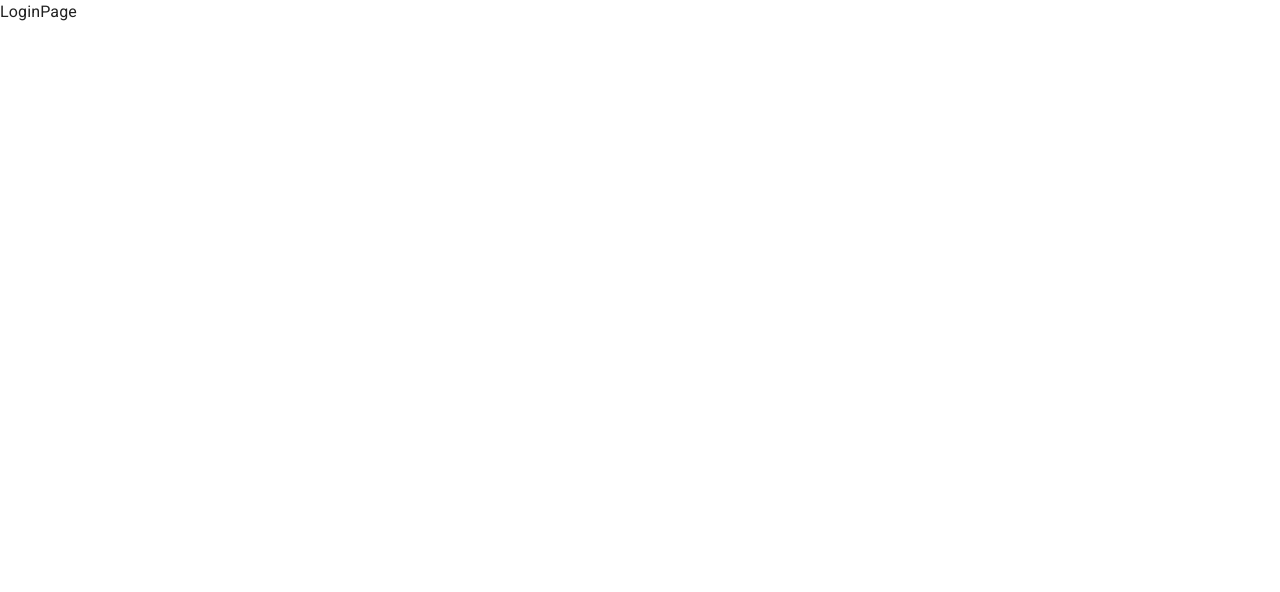
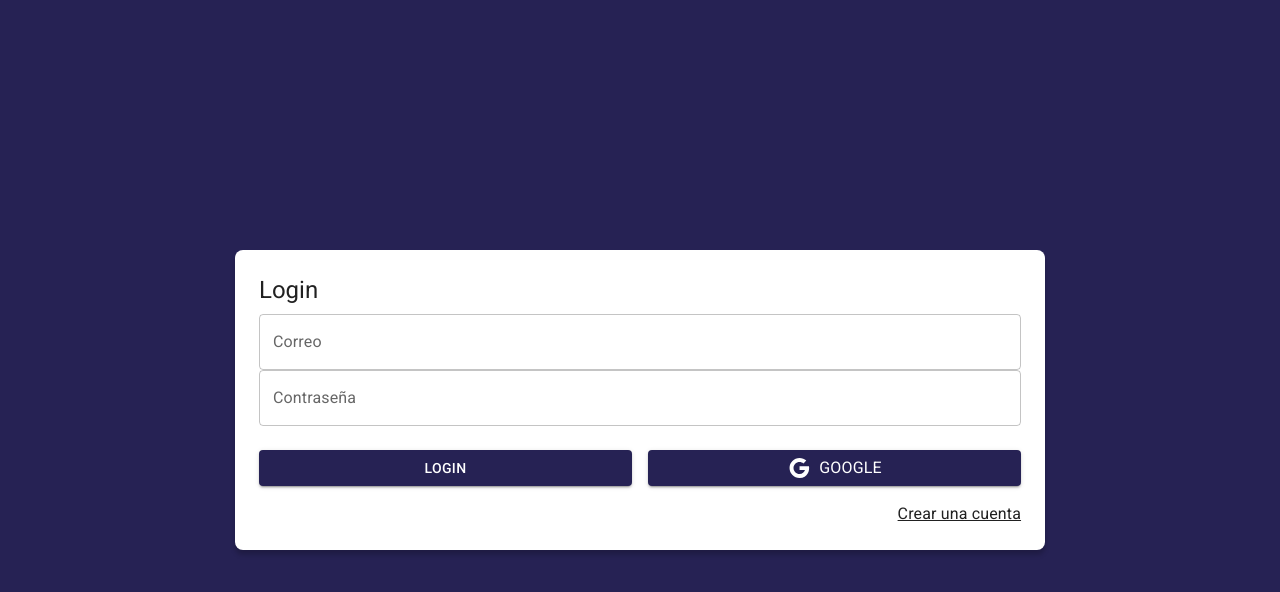
Before and after one commit to reagustin/JournalPage, a React (Vite) app: page /auth/login in a window 1280 px wide. Shown: the top 592 px of the page. Built offline with nearby package versions, Linux system fonts and the light colour scheme.

Commit message:
LoginPage

```diff
--- a/src/auth/pages/LoginPage.jsx
+++ b/src/auth/pages/LoginPage.jsx
@@ -1,6 +1,72 @@
+import { Link as RouterLink } from "react-router-dom";
+import { Button, Grid, Link, TextField, Typography } from "@mui/material"
+import { Google } from "@mui/icons-material"
+
+
 
 export const LoginPage = () => {
   return (
-    <div>LoginPage</div>
+    <Grid
+      container
+      spacing={0}
+      direction="column"
+      alignItems="center"
+      justifyContent="center"
+      sx={ {minHeight: '100vh', backgroundColor: 'primary.main', padding: 4} }
+    >
+      <Grid item
+        className='box-shadow'
+        xs={3}
+        sx={{ backgroundColor: 'white', padding: 3, borderRadius: 2}}
+      >
+        <Typography variant="h5" sx={{ mb: 1 }}>Login</Typography>
+
+        <form>
+          <Grid container>
+            <Grid item xs={ 12 } sc={{ mt: 2 }}>
+              <TextField
+                label="Correo"
+                type="email"
+                placeholder="correo@gmail.com"
+                fullWidth
+              />
+            </Grid>
+
+            <Grid item xs={ 12 } sc={{ mt: 2 }}>
+              <TextField
+                label="Contraseña"
+                type="password"
+                placeholder="Contraseña"
+                fullWidth
+              />
+            </Grid>
+
+            <Grid container spacing={ 2 } sx={{ mb: 2, mt: 1 }}>
+              <Grid item xs={12} sm={ 6 }>
+                <Button variant="contained" fullWidth>
+                  Login
+                </Button>
+              </Grid>
+              <Grid item xs={12} sm={ 6 }>
+                <Button variant="contained" fullWidth>
+                  <Google/>
+                    <Typography sx={ {ml: 1} } >Google</Typography>
+                </Button>
+              </Grid>
+            </Grid>
+
+            <Grid container direction="row" justifyContent="end">
+              <Link component={ RouterLink } color="inherit" to="/auth/register">
+                Crear una cuenta
+              </Link>
+            </Grid>
+
+
+          </Grid>
+        </form>
+      </Grid>
+
+
+    </Grid>
   )
 }
```
